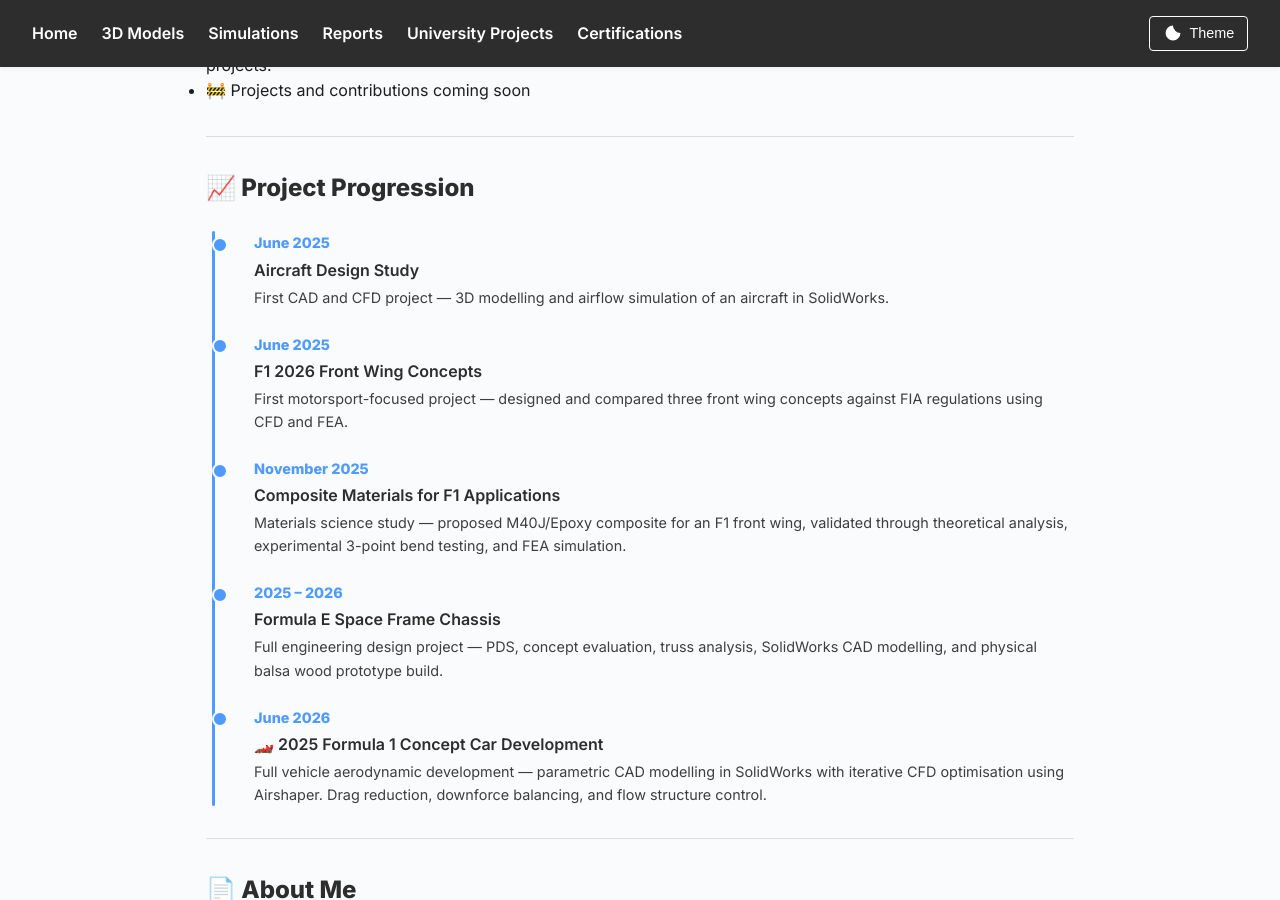
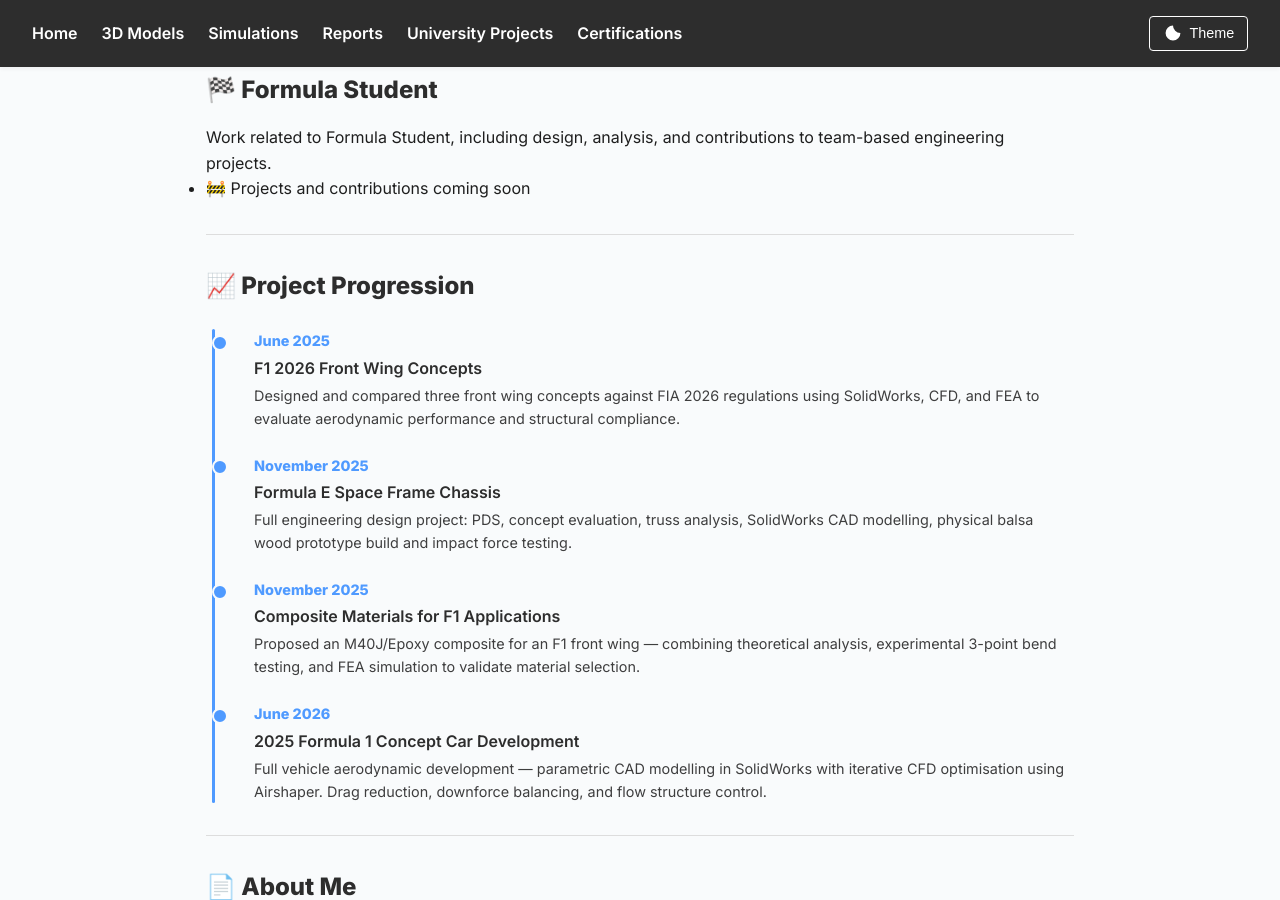
Before and after one commit to tob-mas/engineeringportfolio, a Jekyll site: the page built from index.md, in a window 1280 px wide and 900 px high, scrolled down 1823 px. Built offline with Jekyll 4.4.1, drawn with Linux system fonts in a browser that asks for light colours.

Commit message:
Revise project details in index.md
Updated project descriptions and timeline entries for clarity and detail.

```diff
--- a/index.md
+++ b/index.md
@@ -59,7 +59,11 @@ Professional and technical certifications across CAD, CFD, programming, and prof
 
 ### 🏎️ 2025 Formula 1 Concept Car Development
 
+---
+
 <img src="{{ site.baseurl }}/3d_models/03-06-26/front_three_quarter.jpg" alt="2025 F1 Concept Car" style="width:100%; max-width:450px; border-radius:8px; margin:1rem auto; display:block;">
+
+---
 
 03 June 2026 · SolidWorks · Airshaper
 
@@ -90,31 +94,25 @@ Work related to Formula Student, including design, analysis, and contributions t
 
   <div class="timeline-item">
     <div class="timeline-date">June 2025</div>
-    <div class="timeline-title">Aircraft Design Study</div>
-    <div class="timeline-desc">First CAD and CFD project — 3D modelling and airflow simulation of an aircraft in SolidWorks.</div>
+    <div class="timeline-title">F1 2026 Front Wing Concepts</div>
+    <div class="timeline-desc">Designed and compared three front wing concepts against FIA 2026 regulations using SolidWorks, CFD, and FEA to evaluate aerodynamic performance and structural compliance.</div>
   </div>
 
   <div class="timeline-item">
-    <div class="timeline-date">June 2025</div>
-    <div class="timeline-title">F1 2026 Front Wing Concepts</div>
-    <div class="timeline-desc">First motorsport-focused project — designed and compared three front wing concepts against FIA regulations using CFD and FEA.</div>
+    <div class="timeline-date">November 2025</div>
+    <div class="timeline-title">Formula E Space Frame Chassis</div>
+    <div class="timeline-desc">Full engineering design project: PDS, concept evaluation, truss analysis, SolidWorks CAD modelling, physical balsa wood prototype build and impact force testing.</div>
   </div>
 
   <div class="timeline-item">
     <div class="timeline-date">November 2025</div>
     <div class="timeline-title">Composite Materials for F1 Applications</div>
-    <div class="timeline-desc">Materials science study — proposed M40J/Epoxy composite for an F1 front wing, validated through theoretical analysis, experimental 3-point bend testing, and FEA simulation.</div>
-  </div>
-
-  <div class="timeline-item">
-    <div class="timeline-date">2025 – 2026</div>
-    <div class="timeline-title">Formula E Space Frame Chassis</div>
-    <div class="timeline-desc">Full engineering design project — PDS, concept evaluation, truss analysis, SolidWorks CAD modelling, and physical balsa wood prototype build.</div>
+    <div class="timeline-desc">Proposed an M40J/Epoxy composite for an F1 front wing — combining theoretical analysis, experimental 3-point bend testing, and FEA simulation to validate material selection.</div>
   </div>
 
   <div class="timeline-item">
     <div class="timeline-date">June 2026</div>
-    <div class="timeline-title">🏎️ 2025 Formula 1 Concept Car Development</div>
+    <div class="timeline-title">2025 Formula 1 Concept Car Development</div>
     <div class="timeline-desc">Full vehicle aerodynamic development — parametric CAD modelling in SolidWorks with iterative CFD optimisation using Airshaper. Drag reduction, downforce balancing, and flow structure control.</div>
   </div>
 
```
